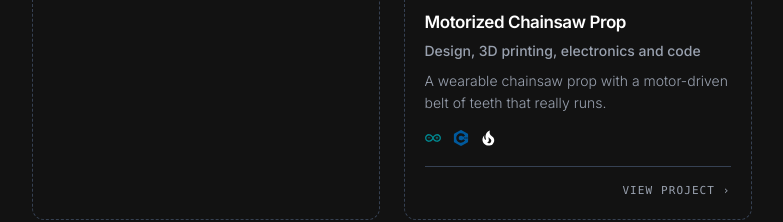
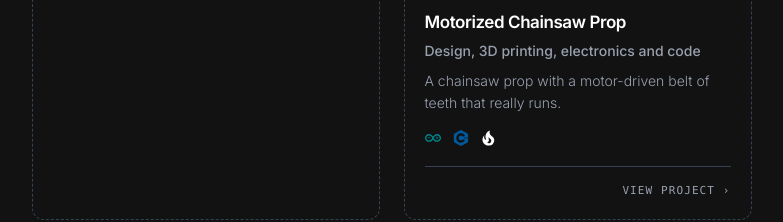
Before and after one commit to majedkalmutairi/portfolio, a Next.js app: page /projects in a window 1280 px wide. Shown: the part 426-648 px from the top of the page, without its empty margins (241-1024 px from the left). Built offline with nearby package versions, Linux system fonts and the light colour scheme.

Commit message:
prop hook

```diff
--- a/src/content/projects.ts
+++ b/src/content/projects.ts
@@ -33,7 +33,7 @@ export const projects: Project[] = [
   {
     slug: "motorized-chainsaw-prop",
     name: "Motorized Chainsaw Prop",
-    hook: "A wearable chainsaw prop with a motor-driven belt of teeth that really runs.",
+    hook: "A chainsaw prop with a motor-driven belt of teeth that really runs.",
     status: "built",
     role: "Design, 3D printing, electronics and code",
     tech: ["arduino", "cpp", "soldering"],
```
